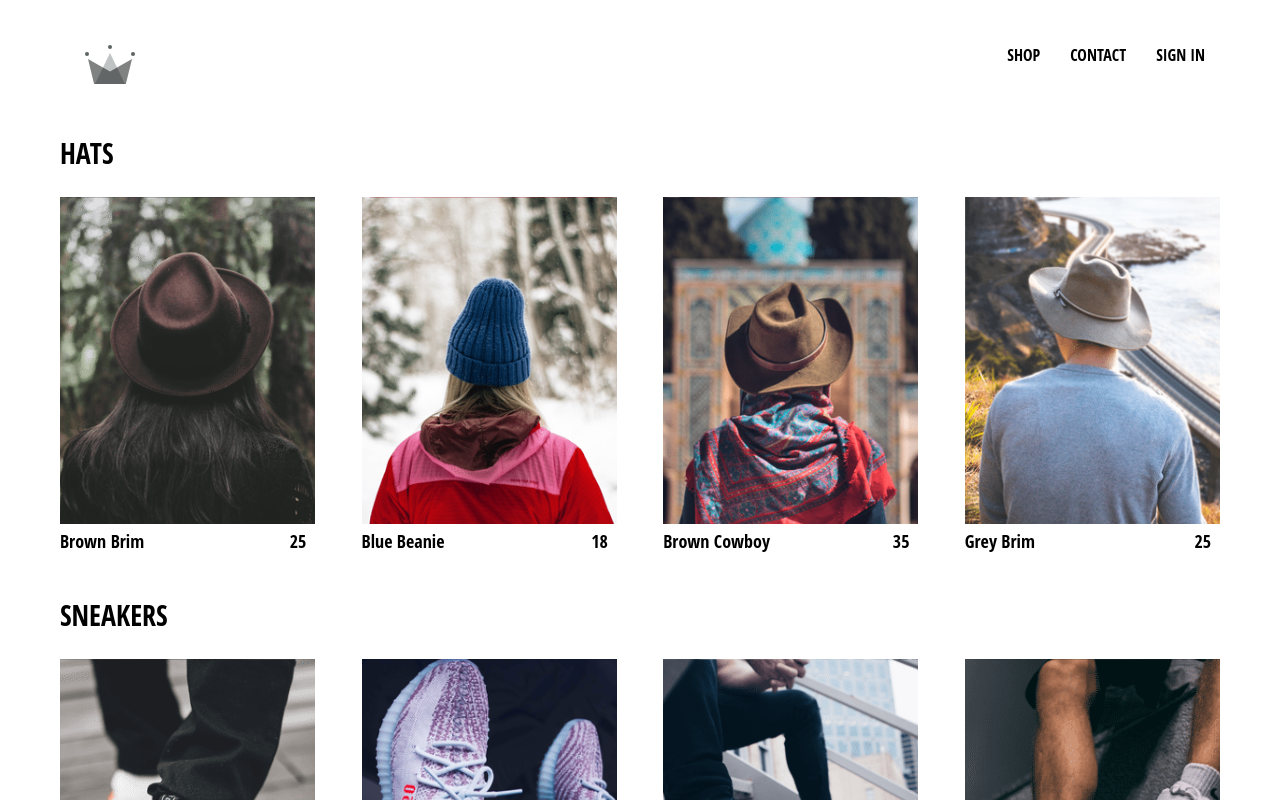
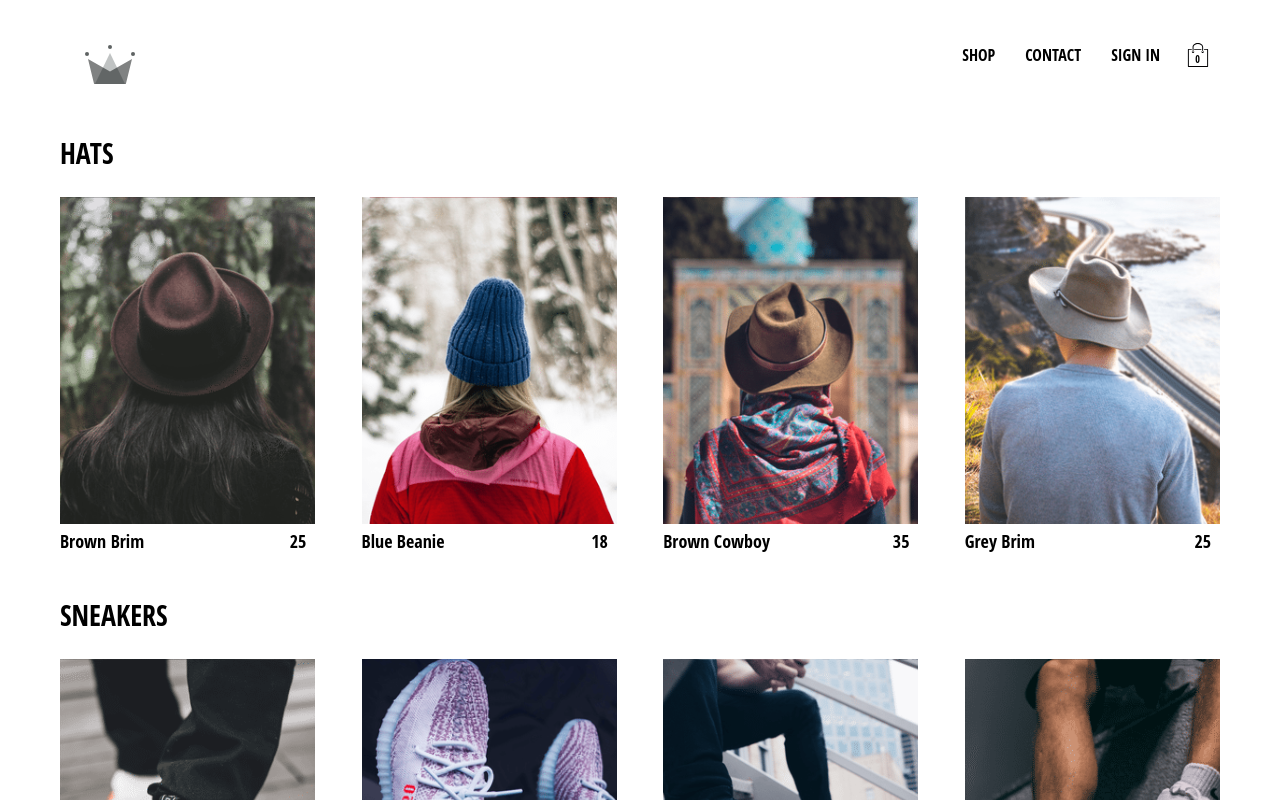
Before and after one commit to Aman-Sonwani/crwn-clothing, a React (Create React App) app: page /shop in a window 1280 px wide. Shown: the top 800 px of the page. Built offline with nearby package versions, Linux system fonts and the light colour scheme; no server answers; a web font is replaced by a local one.

Commit message:
added cartIcon and carDropdown to our application, also implemented cart reducer

```diff
--- /dev/null
+++ b/src/components/cart-dropdown/cart-dropdown.component.jsx
@@ -0,0 +1,14 @@
+import React from "react";
+
+import CustomButton from '../custom-button/custom-button.component';
+
+import '../cart-dropdown/cart-dropdown.styles.scss';
+
+const CartDropdown = () => (
+    <div className="cart-dropdown">
+        <div className="cart-items"/>
+        <CustomButton>GO TO CHECKOUT</CustomButton>
+    </div>
+);
+
+export default CartDropdown;
--- /dev/null
+++ b/src/components/cart-dropdown/cart-dropdown.styles.scss
@@ -0,0 +1,25 @@
+.cart-dropdown {
+    position: absolute;
+    width: 240px;
+    height: 340px;
+    display: flex;
+    flex-direction: column;
+    padding: 20px;
+    border: 1px solid black;
+    background-color: white;
+    top: 90px;
+    right: 40px;
+    z-index: 5;
+
+    .cart-items {
+      height: 240px;
+      display: flex;
+      flex-direction: column;
+      overflow: scroll;
+    }
+
+    button {
+      margin-top: auto;
+      padding: 4px;
+    }
+  }
--- /dev/null
+++ b/src/components/cart-icon/cart-icon.component.jsx
@@ -0,0 +1,21 @@
+import React from "react";
+
+import { connect } from "react-redux";
+import { toogleCartHidden } from "../../redux/cart/cart.actions";
+
+import { ReactComponent as ShoppingIcon } from '../../assets/shopping-bag.svg';
+
+import '../cart-icon/cart-icon.styles.scss';
+
+const CartIcon = ({ toogleCartHidden }) => (
+    <div className="cart-icon" onClick={toogleCartHidden}>
+        <ShoppingIcon className="shopping-icon"/>
+        <span className="item-count">0</span>
+    </div>
+);
+
+const mapDispatchToProps = dispatch => ({
+   toogleCartHidden:() => dispatch(toogleCartHidden())
+});
+
+export default connect(null, mapDispatchToProps)(CartIcon);
--- /dev/null
+++ b/src/components/cart-icon/cart-icon.styles.scss
@@ -0,0 +1,21 @@
+.cart-icon {
+    width: 45px;
+    height: 45px;
+    position: relative;
+    display: flex;
+    align-items: center;
+    justify-content: center;
+    cursor: pointer;
+
+    .shopping-icon {
+      width: 24px;
+      height: 24px;
+    }
+
+    .item-count {
+      position: absolute;
+      font-size: 10px;
+      font-weight: bold;
+      bottom: 12px;
+    }
+  }
--- a/src/components/header/header.component.jsx
+++ b/src/components/header/header.component.jsx
@@ -4,8 +4,10 @@
 import { ReactComponent as Logo } from "../../assets/crown.svg";
 import '../header/header.styles.scss';
 import { auth } from "../../firebase/firebase.utils";
+import CartIcon from "../cart-icon/cart-icon.component";
+import CartDropdown from "../cart-dropdown/cart-dropdown.component";
 
-const Header = ({ currentUser }) => (
+const Header = ({ currentUser, hidden }) => (
     <div className="header">
         <Link className="logo-container" to='/'>
             <Logo className="logo"/>
@@ -26,12 +28,15 @@
           SIGN IN
         </Link>
       )}
+        <CartIcon/>
         </div>
+        { hidden? null : <CartDropdown/> }
     </div>
 );
 
-const mapStateToProps = state => ({
-    currentUser: state.user.currentUser
+const mapStateToProps = ({user: {currentUser}, cart: {hidden}}) => ({
+    currentUser,
+    hidden
 })
 
 
--- /dev/null
+++ b/src/redux/cart/cart.actions.js
@@ -0,0 +1,5 @@
+import CartActionTypes from "./cart.types";
+
+export const toogleCartHidden = () => ({
+    type: CartActionTypes.TOGGLE_CART_HIDDEN
+})
--- /dev/null
+++ b/src/redux/cart/cart.types.js
@@ -0,0 +1,4 @@
+ const CartActionTypes = {
+    TOGGLE_CART_HIDDEN: 'TOGGLE_CART_HIDDEN'
+}
+export default CartActionTypes;
--- /dev/null
+++ b/src/redux/cart/crat.reducer.js
@@ -0,0 +1,18 @@
+import CartActionTypes from '../cart/cart.types';
+
+const INITIAL_STATE = {
+    hidden: true
+}
+
+const cartReducer = (state = INITIAL_STATE, action) => {
+    switch (action.type) {
+        case CartActionTypes.TOGGLE_CART_HIDDEN:
+            return {
+                ...state,
+                hidden: !state.hidden
+            }
+        default:
+            return state;
+    }
+}
+export default cartReducer;
--- a/src/redux/root-reducer.js
+++ b/src/redux/root-reducer.js
@@ -1,7 +1,9 @@
 import { combineReducers } from "redux";
 
 import userReducer from "./user/user.reducer";
+import cartReducer from "./cart/crat.reducer";
 
 export default combineReducers({
-    user: userReducer
+    user: userReducer,
+    cart: cartReducer
 });
```
Also changed, not shown: src/assets/shopping-bag.svg (added).
